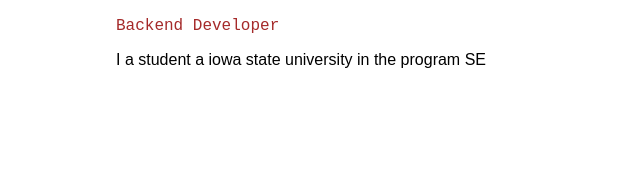
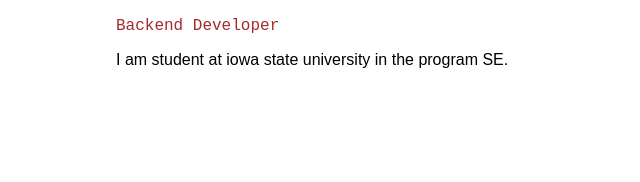
Before and after one commit to UdoBuss/personal, a plain HTML site: page index.html in a window 1280 px wide. Shown: the part 425-607 px from the top of the page, 44-684 px from the left. Drawn offline with Linux system fonts and the light colour scheme.

Commit message:
Update index.html

```diff
--- a/index.html
+++ b/index.html
@@ -35,7 +35,7 @@
             <img src="profile.jpg" alt="Profile Photo">
             <h1>Ian Bussan</h1>
             <p style="font-family: 'Courier New', Courier, monospace; color: brown">Backend Developer</p>
-            <p>I a student a iowa state university in the program SE </p>
+            <p>I am student at iowa state university in the program SE. </p>
             </div>
     </section>
     <section id="projects">
```
